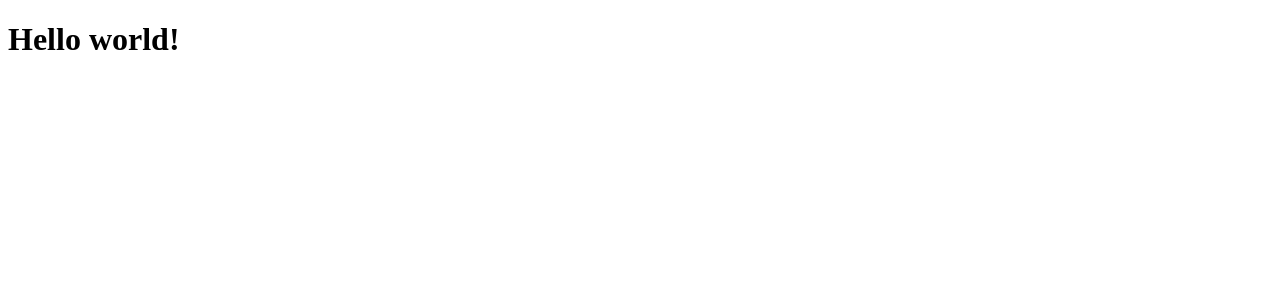
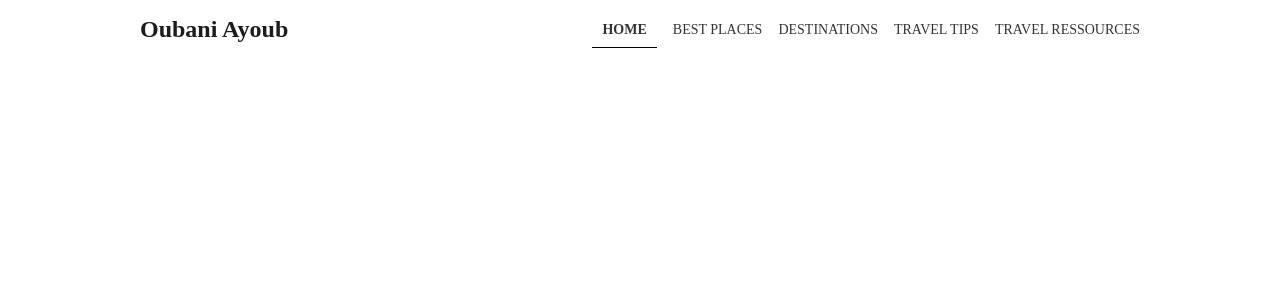
Before and after one commit to oubani/Travel-blog-landing-page, a React (Create React App) app: page / in a window 1280 px wide. Shown: the top 300 px of the page. Built offline with nearby package versions, Linux system fonts and the light colour scheme; the HTML template or start-up script is replaced by a standard one.

Commit message:
finish navbar

```diff
--- a/package.json
+++ b/package.json
@@ -6,8 +6,10 @@
     "@testing-library/jest-dom": "^5.11.4",
     "@testing-library/react": "^11.1.0",
     "@testing-library/user-event": "^12.1.10",
+    "classnames": "^2.2.6",
     "react": "^17.0.1",
     "react-dom": "^17.0.1",
+    "react-icons": "^4.1.0",
     "react-scripts": "4.0.1",
     "web-vitals": "^0.2.4"
   },
--- a/src/App.js
+++ b/src/App.js
@@ -1,7 +1,10 @@
+import React from 'react';
+import './app.css';
+import Navbar from './components/navbar/Navbar';
 function App() {
   return (
-    <div className='App'>
-      <h1>Hello world!</h1>
+    <div>
+      <Navbar />
     </div>
   );
 }
--- /dev/null
+++ b/src/app.css
@@ -0,0 +1,10 @@
+* {
+  box-sizing: border-box;
+  margin: 0;
+  padding: 0;
+}
+
+.container {
+  max-width: 1000px;
+  margin: auto;
+}
--- a/src/components/navbar/Navbar.js
+++ b/src/components/navbar/Navbar.js
@@ -0,0 +1,93 @@
+import React, { useState } from 'react';
+import { FaBars, FaTimes } from 'react-icons/fa';
+import cx from 'classnames';
+
+import styles from './Navbar.module.css';
+const Navbar = () => {
+  const [click, SetClicked] = useState(false);
+  const {
+    nav,
+    logo,
+    nav_list,
+    nav_item,
+    nav_link,
+    active,
+    navIcon,
+    closeIcon,
+  } = styles;
+  return (
+    <nav>
+      <div className='container'>
+        <div className={nav}>
+          <h3 className={logo}>Oubani Ayoub </h3>
+
+          <div
+            className={click ? cx(navIcon, active) : navIcon}
+            onClick={() => {
+              console.log(click);
+              SetClicked(!click);
+            }}
+          >
+            <FaBars className='icon ion-md-menu' />
+          </div>
+
+          <ul className={click ? cx(nav_list, active) : nav_list}>
+            <li className={cx(navIcon, closeIcon)}>
+              <FaTimes
+                className='icon ion-md-close'
+                onClick={() => SetClicked(!click)}
+              />
+            </li>
+            <li className={nav_item}>
+              <a
+                href='/'
+                className={cx(nav_link, active)}
+                onClick={() => SetClicked(false)}
+              >
+                Home
+              </a>
+            </li>
+            <li className={nav_item}>
+              <a
+                href='/projects'
+                className={nav_link}
+                onClick={() => SetClicked(false)}
+              >
+                best places
+              </a>
+            </li>
+            <li className={nav_item}>
+              <a
+                href='/about'
+                className={nav_link}
+                onClick={() => SetClicked(false)}
+              >
+                Destinations
+              </a>
+            </li>
+            <li className={nav_item}>
+              <a
+                href='/contact'
+                className={nav_link}
+                onClick={() => SetClicked(false)}
+              >
+                travel tips
+              </a>
+            </li>
+            <li className={nav_item}>
+              <a
+                href='/contact'
+                className={nav_link}
+                onClick={() => SetClicked(false)}
+              >
+                travel ressources
+              </a>
+            </li>
+          </ul>
+        </div>
+      </div>
+    </nav>
+  );
+};
+
+export default Navbar;
--- /dev/null
+++ b/src/components/navbar/Navbar.module.css
@@ -0,0 +1,76 @@
+nav {
+  /* border-bottom: 1px solid rgb(138, 135, 135); */
+  padding: 1rem 0;
+  /* position: fixed; */
+  background-color: #fff;
+  top: 0;
+}
+.logo {
+  color: rgb(29, 28, 28);
+  font-size: 1.5rem;
+}
+.nav {
+  display: flex;
+
+  justify-content: space-between;
+  align-items: center;
+  justify-items: center;
+}
+.nav_list {
+  display: flex;
+  text-decoration: none;
+  list-style: none;
+}
+.nav_item {
+  margin-left: 1rem;
+  font-size: 14px;
+}
+.nav_item a {
+  color: rgba(0, 0, 0, 0.8);
+  text-decoration: none;
+  text-transform: uppercase;
+}
+.active {
+  font-weight: bolder;
+  color: black;
+  border-bottom: 1px solid #000;
+  padding: 10px;
+}
+.navIcon {
+  display: none;
+}
+@media only screen and (max-width: 800px) {
+  .logo {
+    margin-left: 2rem;
+  }
+  .nav_list {
+    flex-direction: column;
+    position: absolute;
+    visibility: hidden;
+    top: 0;
+    background-color: #eee;
+    width: 100%;
+    height: 100%;
+    justify-content: center;
+  }
+  .nav_list.active {
+    right: 0;
+    visibility: visible;
+    transition: width 2s, height 4s;
+  }
+  .nav_item {
+    text-align: center;
+    margin: 2em;
+  }
+  .navIcon {
+    display: inline;
+    font-size: 3rem;
+    margin-right: 2rem;
+    cursor: pointer;
+  }
+  .closeIcon {
+    position: absolute;
+    left: 30px;
+    top: 30px;
+  }
+}
```
Also changed, not shown: src/components/navbar/NavbarEments.js (deleted), 2 other files (tests, documents, lock files or other folders).
